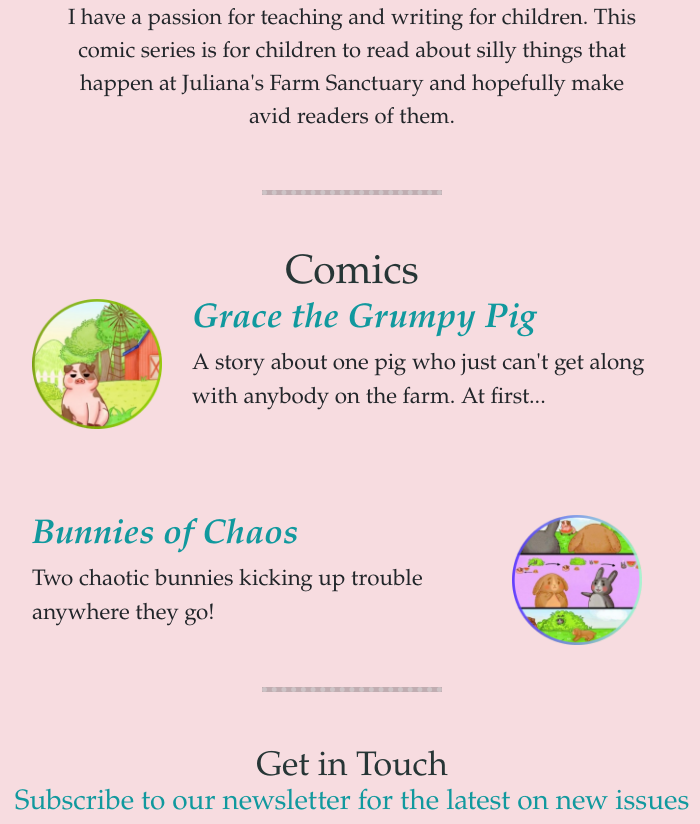
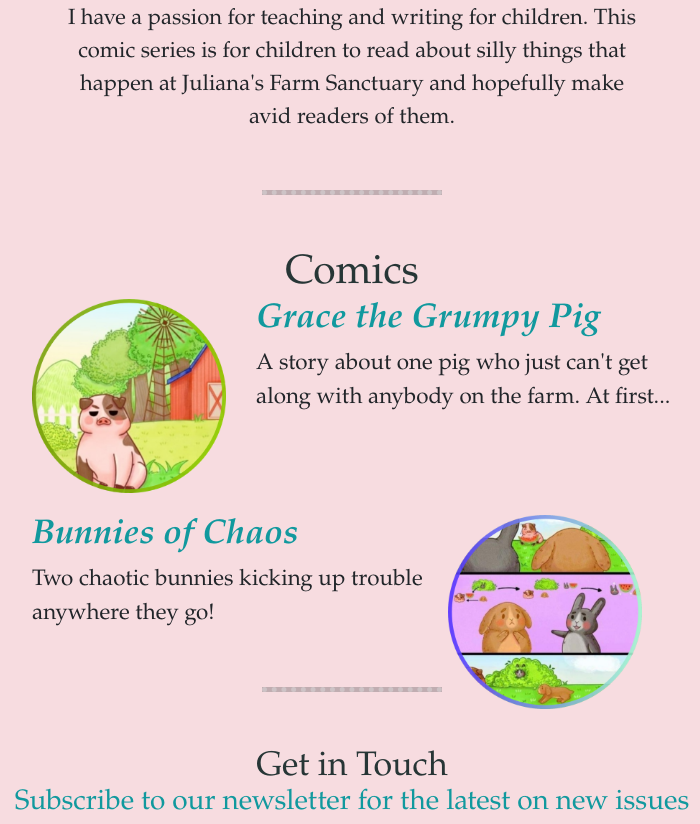
Before and after one commit to SanctuaryTales/Farm-Sanctuary-Tales, a plain HTML site: page index.html in a window 1280 px wide. Shown: the part 1322-2146 px from the top of the page, without its empty margins (288-988 px from the left). Drawn offline with nearby package versions, Linux system fonts and the light colour scheme.

Commit message:
bunnies and grumpy width

```diff
--- a/styles.css
+++ b/styles.css
@@ -167,7 +167,7 @@ h3 {
        display: block;
        margin-left: auto;
        margin-right: auto;
-       width: 25%;
+       width: 35%;
        float: left;
        padding-right: 30px;
 
@@ -184,7 +184,7 @@ hr {
     display: block;
     margin-left: auto;
     margin-right: auto;
-    width: 25%;
+    width: 35%;
     float: right;
     padding-right: 30px;
 
```
